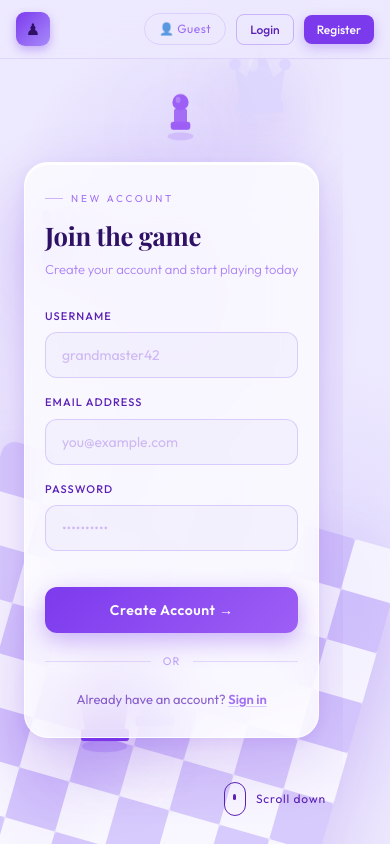
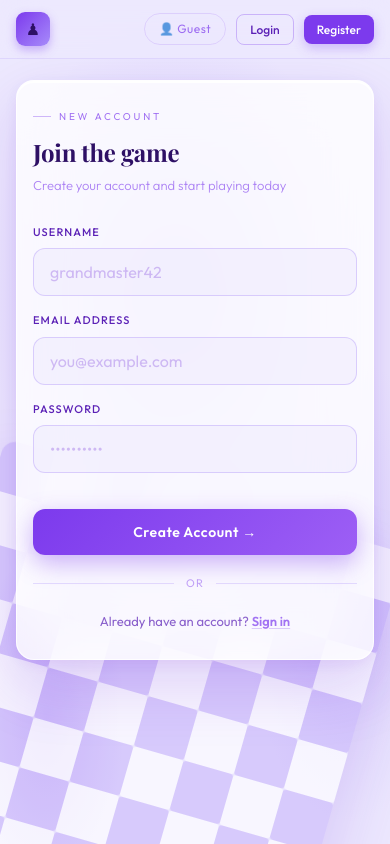
Before and after one commit to SayakDe98/chess-frontend, a React app: page /register in a window 390 px wide. Built offline with nearby package versions, Linux system fonts and the light colour scheme; the HTML template or start-up script is replaced by a standard one; a web font is replaced by a local one.

Commit message:
Fixed responsiveness of Login and Register

```diff
--- a/src/pages/Register.jsx
+++ b/src/pages/Register.jsx
@@ -1,74 +1,20 @@
 import { useState, useEffect } from "react";
 import { toast } from "react-toastify";
 import { useNavigate } from "react-router-dom";
-
-/* ─── Chess piece SVGs ───────────────────────────────────────────────── */
-const PawnSVG = ({ size = 80, color = "#a78bfa" }) => (
-  <svg width={size} height={size} viewBox="0 0 80 80" fill="none" xmlns="http://www.w3.org/2000/svg">
-    <ellipse cx="40" cy="72" rx="16" ry="5" fill={color} opacity="0.22" />
-    <rect x="28" y="54" width="24" height="10" rx="3" fill={color} />
-    <rect x="32" y="38" width="16" height="18" rx="2" fill={color} opacity="0.9" />
-    <circle cx="40" cy="30" r="10" fill={color} />
-    <ellipse cx="37" cy="27" rx="3" ry="4" fill="white" opacity="0.22" />
-  </svg>
-);
-
-const BishopSVG = ({ size = 100, color = "#a78bfa" }) => (
-  <svg width={size} height={size} viewBox="0 0 100 100" fill="none" xmlns="http://www.w3.org/2000/svg">
-    <ellipse cx="50" cy="92" rx="20" ry="6" fill={color} opacity="0.2" />
-    <rect x="28" y="74" width="44" height="12" rx="3" fill={color} />
-    <path d="M34 74 C30 58 28 44 36 30 C42 20 58 20 64 30 C72 44 70 58 66 74 Z" fill={color} opacity="0.88" />
-    <circle cx="50" cy="18" r="8" fill={color} />
-    <line x1="50" y1="10" x2="50" y2="4" stroke={color} strokeWidth="3" strokeLinecap="round" />
-    <circle cx="50" cy="3" r="3" fill={color} />
-    <ellipse cx="44" cy="34" rx="4" ry="7" fill="white" opacity="0.2" />
-  </svg>
-);
-
-const KingSVG = ({ size = 115, color = "#c4b5fd" }) => (
-  <svg width={size} height={size} viewBox="0 0 115 115" fill="none" xmlns="http://www.w3.org/2000/svg">
-    <ellipse cx="57" cy="106" rx="26" ry="7" fill={color} opacity="0.2" />
-    <rect x="30" y="86" width="55" height="14" rx="3" fill={color} />
-    <path d="M34 86 L28 46 L57 60 L86 46 L80 86 Z" fill={color} opacity="0.9" />
-    <rect x="50" y="10" width="14" height="36" rx="3" fill={color} />
-    <rect x="40" y="20" width="34" height="14" rx="3" fill={color} />
-    <ellipse cx="48" cy="50" rx="6" ry="10" fill="white" opacity="0.18" />
-  </svg>
-);
-
-const RookSVG = ({ size = 90, color = "#7c3aed" }) => (
-  <svg width={size} height={size} viewBox="0 0 96 96" fill="none" xmlns="http://www.w3.org/2000/svg">
-    <ellipse cx="48" cy="88" rx="20" ry="6" fill={color} opacity="0.2" />
-    <rect x="26" y="66" width="44" height="14" rx="3" fill={color} />
-    <rect x="30" y="32" width="36" height="36" rx="2" fill={color} opacity="0.9" />
-    <rect x="26" y="18" width="10" height="16" rx="2" fill={color} />
-    <rect x="43" y="18" width="10" height="16" rx="2" fill={color} />
-    <rect x="60" y="18" width="10" height="16" rx="2" fill={color} />
-    <ellipse cx="43" cy="30" rx="5" ry="7" fill="white" opacity="0.18" />
-  </svg>
-);
-
-const QueenSVG = ({ size = 110, color = "#ddd6fe" }) => (
-  <svg width={size} height={size} viewBox="0 0 120 120" fill="none" xmlns="http://www.w3.org/2000/svg">
-    <ellipse cx="60" cy="112" rx="26" ry="7" fill={color} opacity="0.2" />
-    <rect x="32" y="90" width="56" height="14" rx="3" fill={color} />
-    <path d="M36 90 L30 50 L44 62 L60 20 L76 62 L90 50 L84 90 Z" fill={color} opacity="0.9" />
-    <circle cx="30" cy="46" r="7" fill={color} />
-    <circle cx="60" cy="16" r="7" fill={color} />
-    <circle cx="90" cy="46" r="7" fill={color} />
-    <ellipse cx="52" cy="45" rx="6" ry="10" fill="white" opacity="0.18" />
-  </svg>
-);
+import { PawnSVG, BishopSVG, KingSVG, RookSVG, QueenSVG } from "../utils/PieceIcons";
 
 /* ─── Floating wrapper ───────────────────────────────────────────────── */
 const Float = ({ children, style, delay = "0s", dur = "7s" }) => (
-  <div style={{
-    position: "absolute",
-    animation: `chessfloat ${dur} ease-in-out infinite`,
-    animationDelay: delay,
-    filter: "drop-shadow(0 18px 36px rgba(109,40,217,0.28))",
-    ...style,
-  }}>
+  <div
+    className="cm-float-piece"
+    style={{
+      position: "absolute",
+      animation: `chessfloat ${dur} ease-in-out infinite`,
+      animationDelay: delay,
+      filter: "drop-shadow(0 18px 36px rgba(109,40,217,0.28))",
+      ...style,
+    }}
+  >
     {children}
   </div>
 );
@@ -180,8 +126,9 @@ export default function Register() {
       }
 
       .cm-page{
-        min-height:100vh;
+        min-height:100svh;
         display:flex;
+        padding-top:64px;
         font-family:'Outfit',sans-serif;
         background:#ede9fe;
         position:relative;
@@ -197,48 +144,7 @@ export default function Register() {
         z-index:0;
       }
 
-      /* NAV */
-      .cm-nav{
-        position:fixed;top:0;left:0;right:0;
-        padding:20px 48px;
-        display:flex;justify-content:space-between;align-items:center;
-        z-index:20;
-        animation:fadein .6s ease both;
-      }
-      .cm-brand{display:flex;align-items:center;gap:10px;}
-      .cm-brand-icon{
-        width:36px;height:36px;
-        background:linear-gradient(135deg,#7c3aed,#a78bfa);
-        border-radius:10px;
-        display:flex;align-items:center;justify-content:center;
-        font-size:17px;
-        box-shadow:0 4px 12px rgba(124,58,237,.38);
-      }
-      .cm-brand-name{font-weight:700;font-size:16px;letter-spacing:.06em;color:#3b1d8a;}
-      .cm-brand-name span{color:#7c3aed;}
-      .cm-navlinks{display:flex;gap:26px;list-style:none;align-items:center;}
-      .cm-navlinks li{
-        font-size:13px;font-weight:400;color:#4c1d95;opacity:.7;cursor:pointer;
-        transition:opacity .2s;
-      }
-      .cm-navlinks li:hover{opacity:1;}
-      .cm-navlinks li.login-pill{
-        background:transparent;
-        border:1.5px solid rgba(124,58,237,.4);
-        padding:7px 20px;border-radius:8px;font-weight:500;
-        opacity:1 !important;
-        transition:border-color .2s,background .2s !important;
-      }
-      .cm-navlinks li.login-pill:hover{border-color:#7c3aed;background:rgba(124,58,237,.07);}
-      .cm-navlinks li.reg{
-        background:#7c3aed;color:#fff !important;opacity:1 !important;
-        padding:8px 20px;border-radius:8px;font-weight:500;
-        box-shadow:0 4px 14px rgba(124,58,237,.36);
-        transition:background .2s,transform .2s !important;
-      }
-      .cm-navlinks li.reg:hover{background:#6d28d9 !important;transform:translateY(-1px);}
-
-      /* RIGHT / FORM (leading side for register) */
+      /* FORM PANEL (left side) */
       .cm-left-form{
         width:460px;flex-shrink:0;
         display:flex;align-items:center;justify-content:center;
@@ -274,7 +180,6 @@ export default function Register() {
         font-size:13px;color:#7c3aed;opacity:.62;
         margin-bottom:28px;font-weight:300;
       }
-
       .cm-field{margin-bottom:16px;}
       .cm-field label{
         display:block;font-size:11px;font-weight:500;
@@ -300,7 +205,6 @@ export default function Register() {
       }
       .cm-input.valid{border-color:#22c55e;}
       .cm-input.valid:focus{box-shadow:0 0 0 4px rgba(34,197,94,.1);}
-
       .cm-check{
         position:absolute;right:14px;top:50%;transform:translateY(-50%);
         width:18px;height:18px;
@@ -309,7 +213,6 @@ export default function Register() {
         animation:checkpop .3s cubic-bezier(.16,1,.3,1);
       }
       .cm-check svg{width:10px;height:10px;}
-
       .cm-submit{
         margin-top:20px;width:100%;padding:14px;
         background:linear-gradient(135deg,#7c3aed 0%,#9d5ff5 100%);
@@ -330,7 +233,6 @@ export default function Register() {
       .cm-submit:active{transform:translateY(0);}
       .cm-submit span{position:relative;z-index:1;}
       .cm-submit.loading{opacity:.75;pointer-events:none;}
-
       .cm-divider{
         display:flex;align-items:center;gap:12px;margin:20px 0;
       }
@@ -352,16 +254,14 @@ export default function Register() {
       }
       .cm-login-row button:hover{text-decoration-color:#7c3aed;}
 
-      /* RIGHT PANEL (perks) */
+      /* PERKS PANEL (right side) */
       .cm-right{
         flex:1;
         display:flex;flex-direction:column;justify-content:center;
-        padding:80px 64px 60px;
+        padding:40px 64px 60px;
         position:relative;z-index:2;
         animation:slideup .9s cubic-bezier(.16,1,.3,1) .1s both;
       }
-      @media(max-width:900px){.cm-right{display:none;}.cm-left-form{flex:1;}}
-
       .cm-headline{
         font-family:'Playfair Display',serif;
         font-weight:800;
@@ -384,11 +284,8 @@ export default function Register() {
         font-size:15px;font-weight:300;color:#6d28d9;opacity:.72;
         line-height:1.7;max-width:380px;margin-bottom:44px;
       }
-
       .cm-perks{display:flex;flex-direction:column;gap:18px;margin-bottom:48px;}
-      .cm-perk{
-        display:flex;align-items:flex-start;gap:14px;
-      }
+      .cm-perk{display:flex;align-items:flex-start;gap:14px;}
       .cm-perk-icon{
         width:40px;height:40px;flex-shrink:0;
         background:rgba(124,58,237,.12);
@@ -397,13 +294,10 @@ export default function Register() {
         font-size:18px;
         border:1px solid rgba(124,58,237,.15);
       }
-      .cm-perk-title{
-        font-weight:600;font-size:14px;color:#2e1065;margin-bottom:2px;
-      }
-      .cm-perk-desc{
-        font-size:13px;font-weight:300;color:#6d28d9;opacity:.7;line-height:1.5;
-      }
+      .cm-perk-title{font-weight:600;font-size:14px;color:#2e1065;margin-bottom:2px;}
+      .cm-perk-desc{font-size:13px;font-weight:300;color:#6d28d9;opacity:.7;line-height:1.5;}
 
+      /* SCROLL HINT */
       .cm-scroll{
         position:fixed;bottom:28px;right:64px;
         display:flex;align-items:center;gap:10px;
@@ -419,15 +313,40 @@ export default function Register() {
         width:3px;height:6px;background:currentColor;border-radius:2px;
         animation:moused 1.5s ease-in-out infinite;
       }
-      @media (max-width: 900px) {
-        .cm-left  { display: none; }
-        .cm-right { width: 100%; flex: 1; }
-        .cm-left-form { width: 100%; flex: 1; }
+
+      /* ── Responsive ─────────────────────────────────────────────────── */
+      @media screen and (max-width:900px){
+        .cm-right{display:none;}
+        .cm-left-form{width:100svw;flex:1;}
       }
-      @media (max-width: 480px) {
-        .cm-card        { padding: 28px 20px; }
-        .cm-card-title  { font-size: 1.6rem; }
-        .cm-page        { padding-top: 56px; }
+
+      @media screen and (max-width:768px){
+        .cm-page{
+          flex-direction:column;
+          align-items:center;
+          justify-content:center;
+          padding-top:64px;
+        }
+        .cm-left-form{
+          width:100svw;
+          padding:16px;
+          align-items:flex-start;
+        }
+        .cm-card{
+          max-width:100%;
+          padding:32px 20px;
+          border-radius:18px;
+        }
+        .cm-card-title{font-size:1.7rem;}
+        .cm-scroll{display:none;}
+        .cm-float-piece{display:none;}
+      }
+
+      @media screen and (max-width:480px){
+        .cm-card{padding:28px 16px;}
+        .cm-card-title{font-size:1.5rem;}
+        .cm-input{font-size:16px;}
+        .cm-terms label{font-size:11px;}
       }
     `;
     document.head.appendChild(el);
@@ -466,7 +385,7 @@ export default function Register() {
       <div className="cm-bg" />
       <Board />
 
-      {/* Floating pieces — mirrored positions from Login */}
+      {/* Floating pieces */}
       <Float style={{ top: "10%", right: "38%", zIndex: 3 }} delay="0s" dur="7s">
         <PawnSVG size={65} color="#9d5ff5" />
       </Float>
@@ -486,7 +405,7 @@ export default function Register() {
         <QueenSVG size={100} color="#ddd6fe" />
       </Float>
 
-      {/* Form panel (LEFT side this time — mirrored from Login) */}
+      {/* Form panel */}
       <div className="cm-left-form">
         <div className="cm-card">
           <div className="cm-card-eyebrow">New account</div>
@@ -558,7 +477,7 @@ export default function Register() {
         </div>
       </div>
 
-      {/* Right perks panel */}
+      {/* Perks panel */}
       <div className="cm-right">
         <h1 className="cm-headline">
           Make your<br />
@@ -567,7 +486,6 @@ export default function Register() {
         <p className="cm-sub">
           Join millions of players worldwide. Your journey to chess mastery starts with a single account.
         </p>
-
         <div className="cm-perks">
           {[
             { icon: "♟", title: "Play instantly", desc: "Jump into a game quickly with or without signing up. Let's go." },
```
Also changed, not shown: src/pages/Login.jsx (+48 -50 lines).
